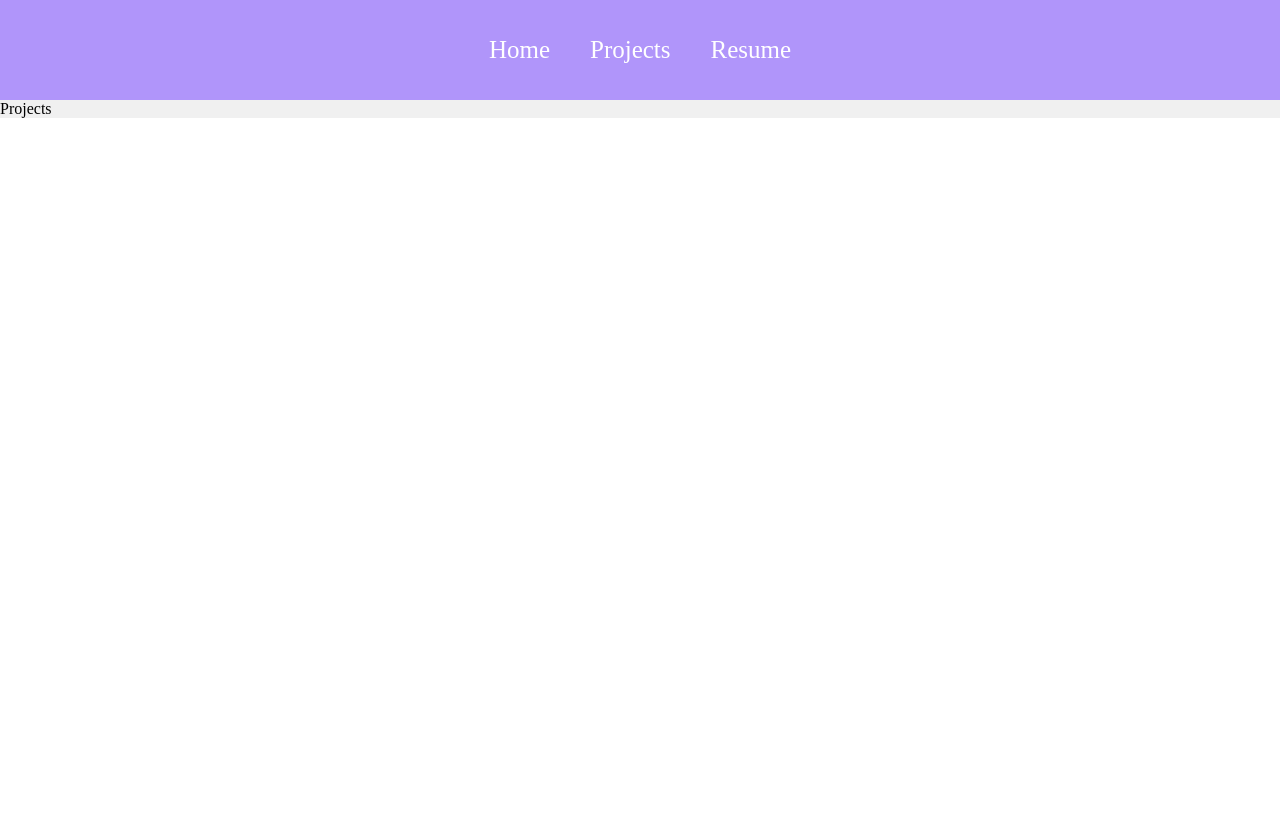
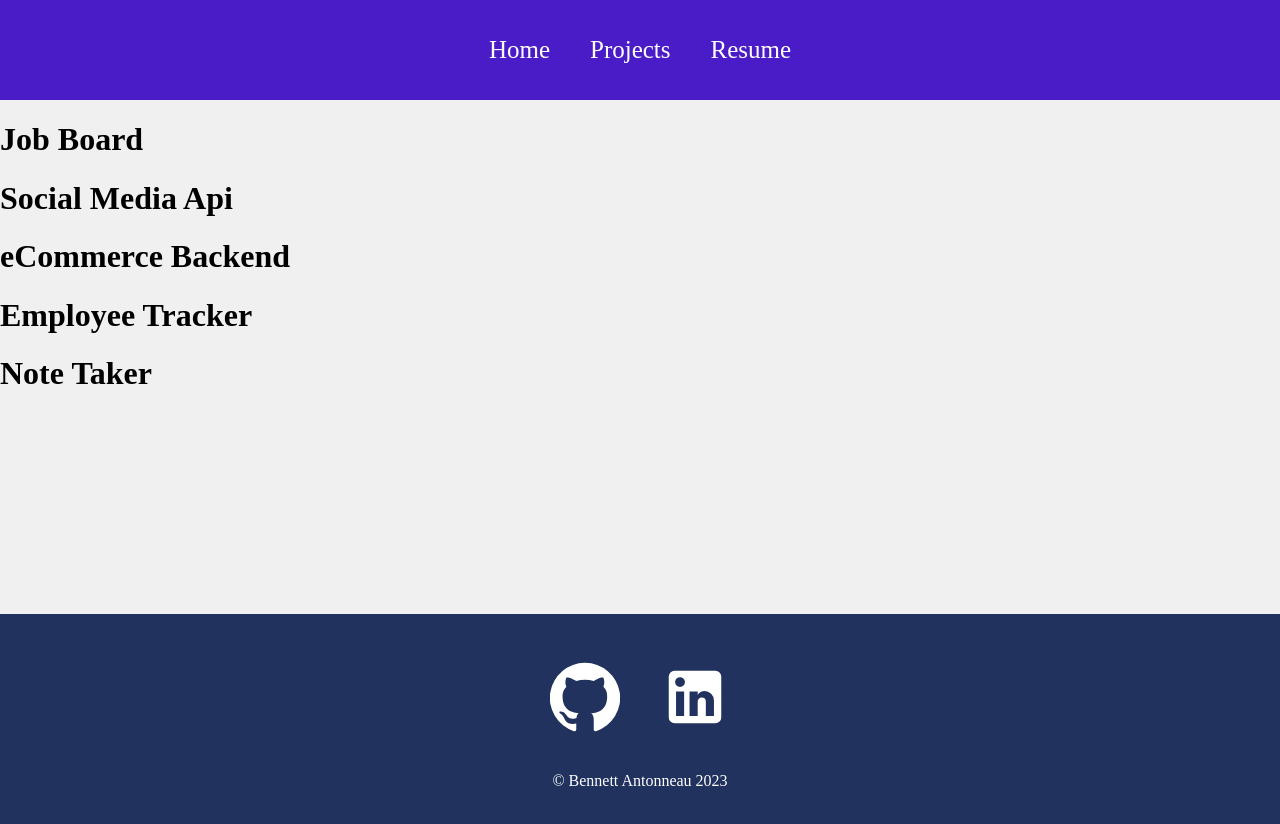
Before and after one commit to bantonneau/react-portfolio, a React (Create React App) app: page /projects in a window 1280 px wide. Before the commit the page ends 800 px from the top, so only its background shows below. Built offline with nearby package versions, Linux system fonts and the light colour scheme.

Commit message:
Add footer, navbar + func, start projects

```diff
--- a/src/App.js
+++ b/src/App.js
@@ -3,7 +3,9 @@ import { BrowserRouter as Router, Routes, Route } from 'react-router-dom'
 import Home from './pages/Home'
 import Projects from './pages/Projects';
 import Resume from './pages/Resume';
-import Navbar from './components/navbar';
+import Navbar from './components/Navbar';
+import Footer from './components/Footer';
+
 
 function App() {
   return (
@@ -15,6 +17,7 @@ function App() {
           <Route path='/projects' element={<Projects />} />
           <Route path='/resume' element={<Resume />} />
         </Routes>
+        <Footer />
       </Router>
     </div>
   );
--- /dev/null
+++ b/src/components/Footer.js
@@ -0,0 +1,17 @@
+import React from 'react'
+import { GitHub, LinkedIn } from '@material-ui/icons'
+import '../styles/footer.css'
+
+function Footer() {
+  return (
+    <div className='footer'>
+        <div className='socialMedia'>
+            <GitHub />
+            <LinkedIn />
+        </div>
+        <p> &copy; Bennett Antonneau 2023</p>
+    </div>
+  )
+}
+
+export default Footer
--- /dev/null
+++ b/src/components/ProjectItem.js
@@ -0,0 +1,12 @@
+import React from 'react'
+
+function ProjectItem({ image, name}) {
+  return (
+    <div className='projectItem'>
+        <div style={{backgroundImage: `url(${image})` }} classname="bgImage"/>
+        <h1> {name} </h1>
+    </div>
+  )
+}
+
+export default ProjectItem
--- a/src/components/navbar.js
+++ b/src/components/navbar.js
@@ -1,13 +1,25 @@
-import React from 'react'
-import { Link } from 'react-router-dom'
+import React, { useState, useEffect } from 'react'
+import { Link, useLocation } from 'react-router-dom'
 import '../styles/navbar.css'
 import ReorderIcon from '@material-ui/icons/Reorder'
 
-function navbar() {
+function Navbar() {
+  const [expandNavbar, setExpandNavbar] = useState(false);
+
+  const location = useLocation();
+
+  useEffect(() => {
+    setExpandNavbar(false)
+  }, [location])
+
   return (
-    <div className='navbar'>
+    <div className='navbar' id={expandNavbar ? 'open':'close'}>
         <div className='toggleButton'>
-            <button> <ReorderIcon /> </button>
+            <button onClick={() => {
+              setExpandNavbar((prev) => !prev);
+              }}>
+              <ReorderIcon />
+            </button>
         </div>
         <div className='links'>
             <Link to='/'> Home </Link>
@@ -18,4 +30,4 @@ function navbar() {
   )
 }
 
-export default navbar
+export default Navbar
--- /dev/null
+++ b/src/helpers/ProjectList.js
@@ -0,0 +1,25 @@
+
+
+
+export const projectList = [
+    {
+        name: "Job Board",
+        image: ""
+    },
+    {
+        name: "Social Media Api",
+        image: ""
+    },
+    {
+        name: "eCommerce Backend",
+        image: ""
+    },
+    {
+        name: "Employee Tracker",
+        image: ""
+    },
+    {
+        name: "Note Taker",
+        image: ""
+    }
+]
--- a/src/pages/Projects.js
+++ b/src/pages/Projects.js
@@ -1,8 +1,17 @@
-import React from 'react'
+import React from "react";
+import ProjectItem from '../components/ProjectItem';
+import { projectList } from "../helpers/ProjectList";
+
 
 function Projects() {
   return (
-    <div>Projects</div>
+    <div className="projects">
+        <div className="projectList">
+          {projectList.map((project) => {
+              return <ProjectItem name={project.name} image={project.image}/>
+          })}
+        </div>
+    </div>
   )
 }
 
--- /dev/null
+++ b/src/styles/footer.css
@@ -0,0 +1,28 @@
+.footer {
+    width: 100%;
+    height: 200px;
+    background: #21325e;
+    display: flex;
+    justify-content: center;
+    align-items: center;
+    flex-direction: column;
+    padding-top: 10px;
+    margin-top: 200px;
+  }
+
+  .socialMedia svg {
+    color: white;
+    margin: 20px;
+    font-size: 70px;
+    cursor: pointer;
+  }
+
+  .footer p {
+    color: white;
+  }
+
+  @media only screen and (max-width: 600px) {
+    .footer svg {
+      font-size: 50px;
+    }
+  }
--- a/src/styles/navbar.css
+++ b/src/styles/navbar.css
@@ -1,7 +1,7 @@
 .navbar {
     width: 100%;
     height: 100px;
-    background: rgb(176, 149, 250);
+    background: rgb(74, 28, 199);
 }
 
 .links {
@@ -47,7 +47,7 @@
 #open .links {
     flex-direction: column;
     justify-content: flex-start;
-    margin-top: 100px;
+    margin-top: 0px;
 }
 
 #open a {
```
Also changed, not shown: src/components/Projects.js (added).
